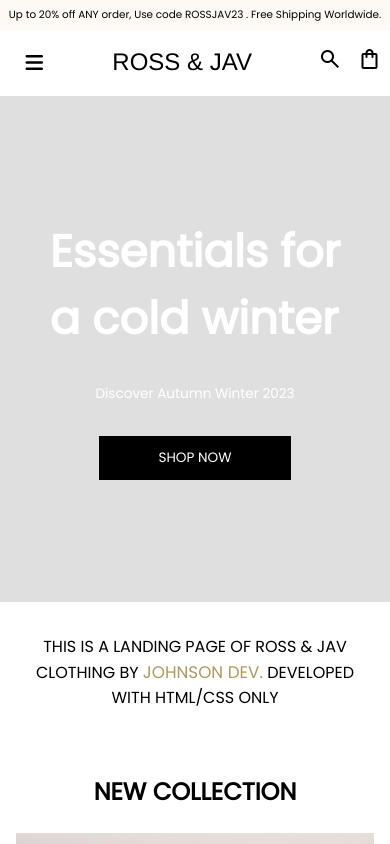
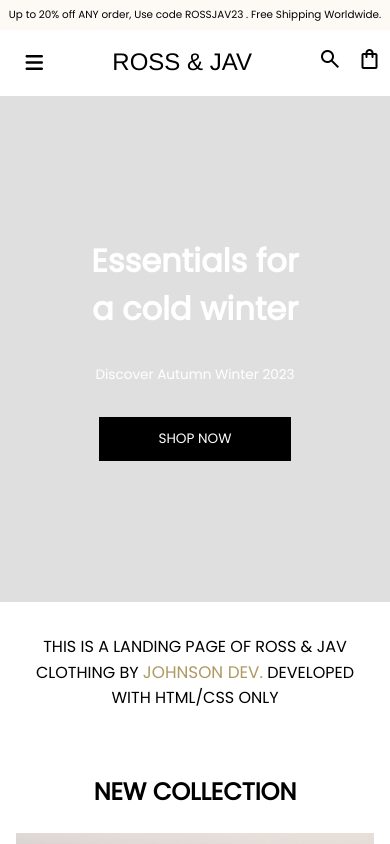
Before and after one commit to Onasanyagbenga/ROSS-and-JAV, a plain HTML site: page index.html in a window 390 px wide. Shown: the top 844 px of the page. Drawn offline with nearby package versions, Linux system fonts and the light colour scheme.

Commit message:
changed font sizes

```diff
--- a/style.css
+++ b/style.css
@@ -866,7 +866,8 @@ select{
     }
     .hero-item h2{
         color: var(--white);
-        font-size: 2.8rem;
+        font-size: 2rem;
+        text-align: center;
         width: 100%;
     }
     .hero-item p{
@@ -1337,7 +1338,7 @@ select{
     }
     .hero-item h2{
         color: var(--white);
-        font-size: 2.8rem;
+        font-size: 2.2rem;
         width: 100%;
     }
     .hero-item p{
```
